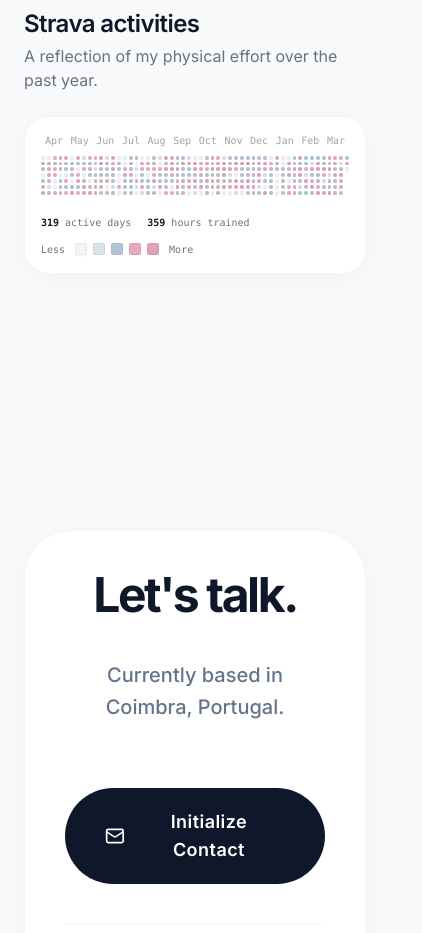
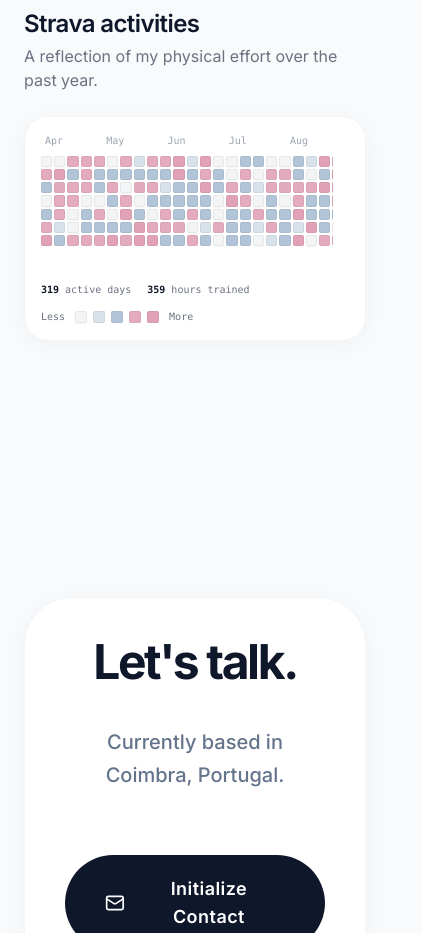
Before and after one commit to joaocmfcm/cv, a React (Vite) app: page / in a window 390 px wide. Shown: the part 7000-7933 px from the top of the page, 422 px wide, since content can reach past the window. Built offline with nearby package versions, Linux system fonts and the light colour scheme.

Commit message:
style(heatmap): add horizontal scrolling for mobile devices

```diff
--- a/src/components/StravaHeatmap.jsx
+++ b/src/components/StravaHeatmap.jsx
@@ -85,7 +85,8 @@ const StravaHeatmap = () => {
 
             <div className="p-4 sm:p-6 bg-white dark:bg-[#0A0A0A] backdrop-blur-xl rounded-[1.5rem] sm:rounded-[2rem] border border-gray-100 dark:border-white/5 shadow-apple transition-colors duration-500 w-full relative">
 
-                <div className="flex gap-2 sm:gap-3 w-full">
+                <div className="w-full overflow-x-auto pb-4 sm:pb-0 -mx-4 px-4 sm:mx-0 sm:px-0 custom-scrollbar">
+                    <div className="flex gap-2 sm:gap-3 min-w-[700px] sm:min-w-full w-full">
                         {/* Days of Week Y-Axis */}
                         <div className="hidden sm:flex flex-col text-[10px] text-gray-400 font-mono mt-[20px] md:mt-[24px] mb-[1px] gap-[2px] sm:gap-[3px] md:gap-1"
                             style={{ justifyContent: 'space-between' }}>
@@ -139,6 +140,7 @@ const StravaHeatmap = () => {
                             </div>
                         </div>
                     </div>
+                </div>
 
                 <div className="flex flex-col sm:flex-row justify-between items-start sm:items-center mt-5 sm:mt-6 text-[10px] sm:text-xs text-gray-500 dark:text-gray-400 font-mono gap-3 sm:gap-0">
                     <div className="flex gap-4">
```
Lines whose indentation alone changed are shown as unchanged.
